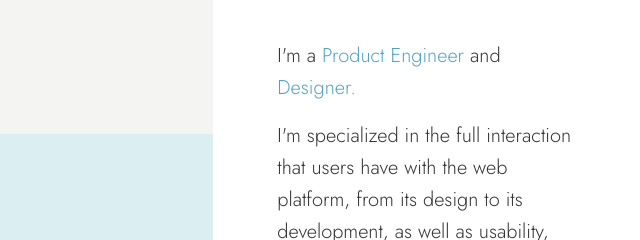
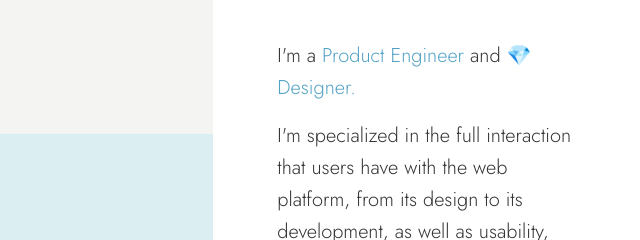
Before and after one commit to yojeero/yojee.vercel.app, a plain HTML site: page index.html in a window 1280 px wide. Shown: the top 240 px of the page, 640-1280 px from the left. Drawn offline with Linux system fonts and the light colour scheme.

Commit message:
Добавить эмодзи к описанию дизайнера в index.html

```diff
--- a/index.html
+++ b/index.html
@@ -76,7 +76,7 @@
         <div class="txt-card">
 
                 <div>I'm a <a href="https://github.com/yojeero" target="_blank">Product Engineer
-                </a> and <a href="https://twitter.com/yojeero" target="_blank">Designer.</a>
+                </a> and <a href="https://twitter.com/yojeero" target="_blank">💎 Designer.</a>
                 </div>
 
                 <div>I'm specialized in the full interaction that users have with the web platform, from its design to its development, as well as usability, performance and accessibility.
```
